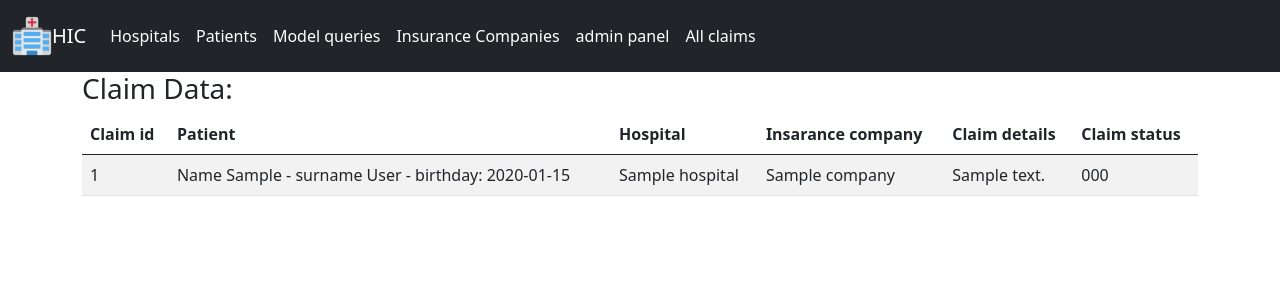
After one commit to oruchkin/pet-projects, a Django app: page /claims/claimdata/ in a window 1280 px wide. The commit adds this page. Shown: the top 300 px of the page. Run offline with Django 3.2, Linux system fonts and the light colour scheme; tables that the repository leaves empty hold one stand-in row (values such as "Sample post"); some libraries are stand-ins or nearby versions.

Commit message:
apps finished

```diff
--- a/health/health/baseapp/templates/baseapp/layout.html
+++ b/health/health/baseapp/templates/baseapp/layout.html
@@ -45,6 +45,9 @@
               <li class="nav-item">
                 <a class="nav-link active" aria-current="page" href="{% url 'admin:index' %}">admin panel</a>
               </li>
+              <li class="nav-item">
+                <a class="nav-link active" aria-current="page" href="{% url 'AllClaimsData' %}">All claims</a>
+              </li>
 
             </ul>
 
--- /dev/null
+++ b/health/health/baseapp/templates/claims/claimdata.html
@@ -0,0 +1,45 @@
+{% extends "baseapp/layout.html" %}
+
+{% block title %}
+Insurance Company Data
+{% endblock %}
+
+{% block body %}
+
+<h3>Claim Data:</h3>
+
+
+
+    <table class="table table-striped">
+        <thead>
+            <tr>
+                <th scope="col">Claim id</th>
+                <th scope="col">Patient </th>
+                <th scope="col">Hospital </th>
+                <th scope="col">Insarance company </th>
+                <th scope="col">Claim details</th>
+                <th scope="col">Claim status</th>
+
+            </tr>
+        </thead>
+        <tbody>
+            {% for i in all_claim_data %}
+            <tr>
+                <td>{{ i.claim_number }}</td>
+                <td>{{ i.patient_id }}</td>
+                <td>{{ i.hospital_id }}</td>
+                <td>{{ i.insurance_company_id }}</td>
+                <td>{{ i.details }}</td>
+                <td>{{ i.claim_status }}</td>
+
+            </tr>
+            {% endfor %}
+        </tbody>
+    </table>
+
+
+
+
+
+
+{% endblock %}
--- a/health/health/claims/models.py
+++ b/health/health/claims/models.py
@@ -11,7 +11,8 @@
     claim_status_code = models.CharField(max_length = 8)
     status_description = models.TextField()
 
-
+    def __str__(self):
+       return self.claim_status_code
 
 class Claim(models.Model):
     claim_number = models.IntegerField(primary_key=True)
@@ -22,6 +23,5 @@
     details = models.TextField()
     update_date = models.DateField()
 
-
-    #def __str__(self):
-    #   return
+    def __str__(self):
+       return f"{self.claim_number}"
--- a/health/health/claims/urls.py
+++ b/health/health/claims/urls.py
@@ -3,6 +3,6 @@
 
 urlpatterns = [
 
-    #path('', views.index, name="index"),
+    path('claimdata/', views.getClaimsData, name="AllClaimsData"),
 
 ]
--- a/health/health/claims/views.py
+++ b/health/health/claims/views.py
@@ -1,6 +1,11 @@
 from django.shortcuts import render
+from . models import ClaimStatus, Claim
 
 # Create your views here.
 
-def claims(request):
-    pass
+def getClaimsData(request):
+    all_claim_data = Claim.objects.all()
+
+    return render(request, "claims/claimdata.html",{
+        "all_claim_data": all_claim_data
+    })
```
